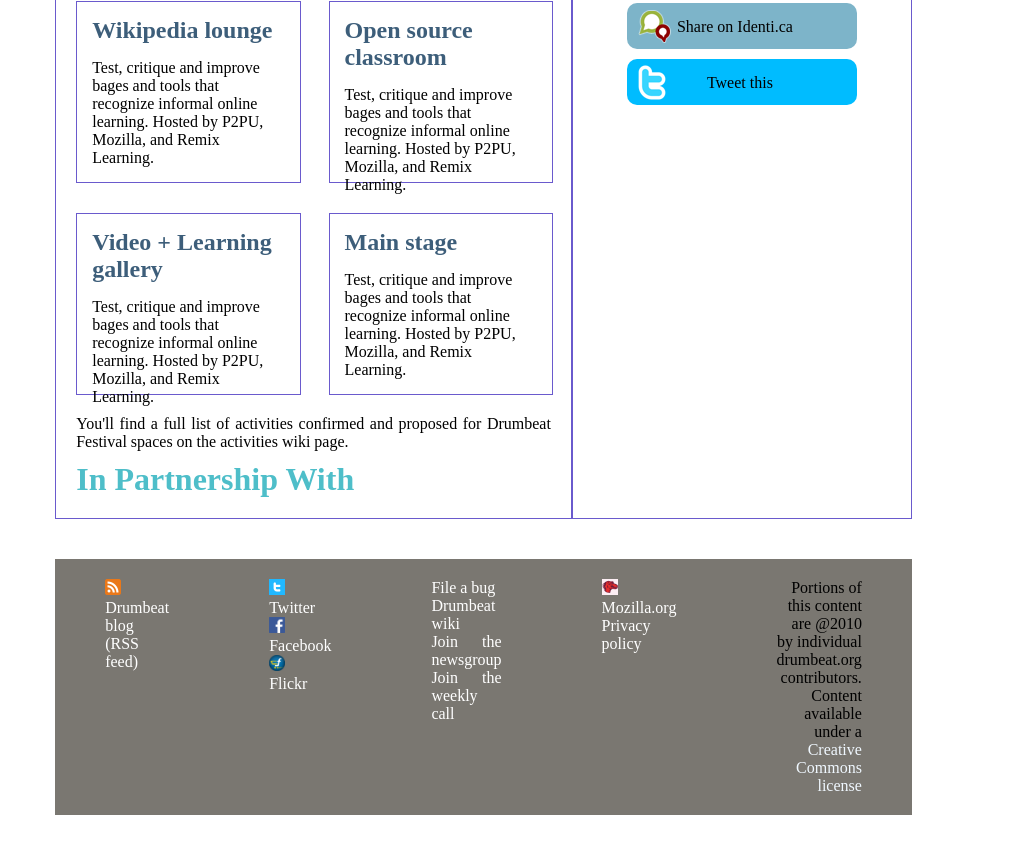
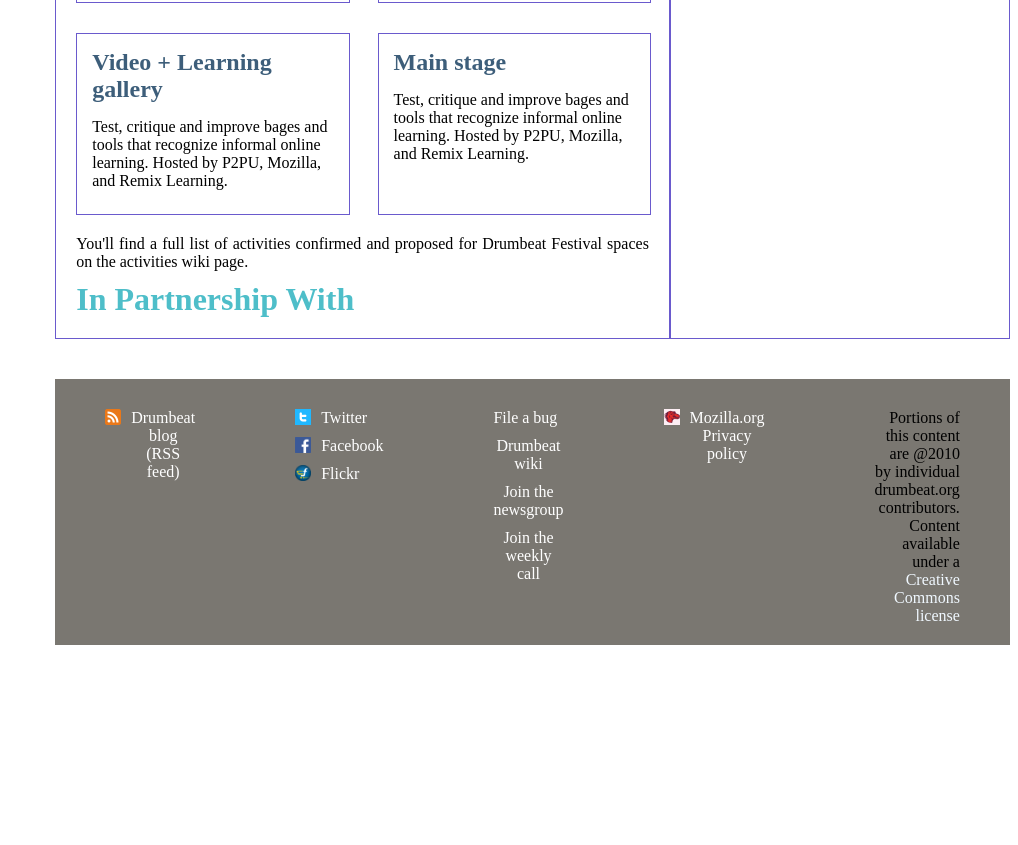
Before and after one commit to valen800/Drumbeat, a plain HTML site: page index.html in a window 1280 px wide. Shown: the part 1798-2643 px from the top of the page, without its empty margins (262-1280 px from the left). After the commit the page ends 2473 px from the top, so only its background shows below. Drawn offline with Linux system fonts and the light colour scheme.

Commit message:
footer completed

```diff
--- a/css/grid.css
+++ b/css/grid.css
@@ -503,13 +503,21 @@ input.tgl-radio-tab-child+label:hover {
 }
 
 .Footer ul li {
-    color: #fff;
-    text-align: justify;
+    margin: 0 auto;
+    clear: both;
+    display: flex;
+    margin-top: 10px;
 }
 
-.footer-policy-text ul li{
+.Footer ul li > p{
+    color: #fff;
+    margin-left: 10px;
+}
+
+.footer-policy-text  ul li > p{
     color: #000;
     text-align: right;
 }
 
+
 /* END FOOTER */
--- a/index.html
+++ b/index.html
@@ -351,16 +351,16 @@
             <div>
                 <ul>
                     <li>
-                        File a bug
+                        <p>File a bug</p>
                     </li>
                     <li>
-                        Drumbeat wiki
+                        <p>Drumbeat wiki</p>
                     </li>
                     <li>
-                        Join the newsgroup
+                        <p>Join the newsgroup</p>
                     </li>
                     <li>
-                        Join the weekly call
+                        <p>Join the weekly call</p>
                     </li>
                 </ul>
             </div>
@@ -375,9 +375,11 @@
             <div class="footer-policy-text">
                 <ul>
                     <li>
-                        Portions of this content are @2010 by individual
-                        drumbeat.org contributors. Content available under a
-                        <span style="color: aliceblue;">Creative Commons license</span>
+                        <p>
+                            Portions of this content are @2010 by individual
+                            drumbeat.org contributors. Content available under a
+                            <span style="color: aliceblue;">Creative Commons license</span>
+                        </p>
                     </li>
                 </ul>
             </div>
```
